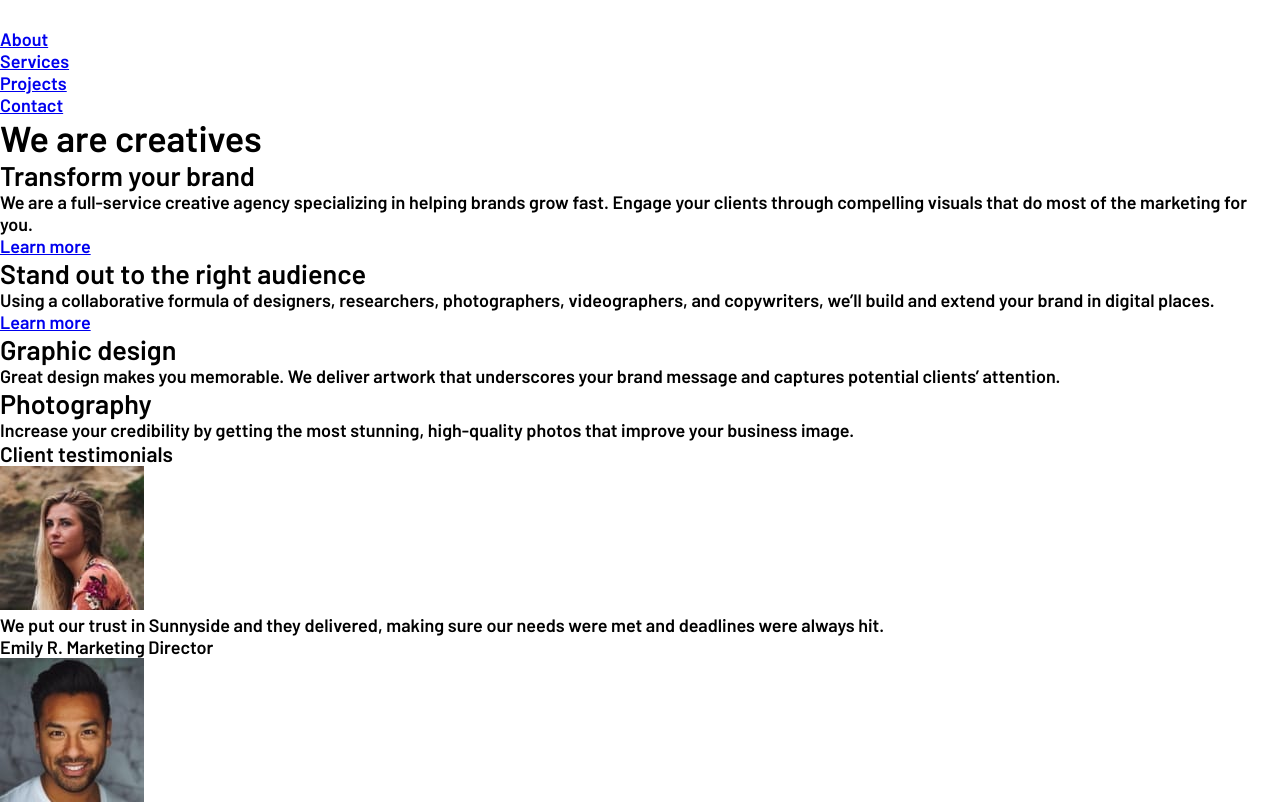
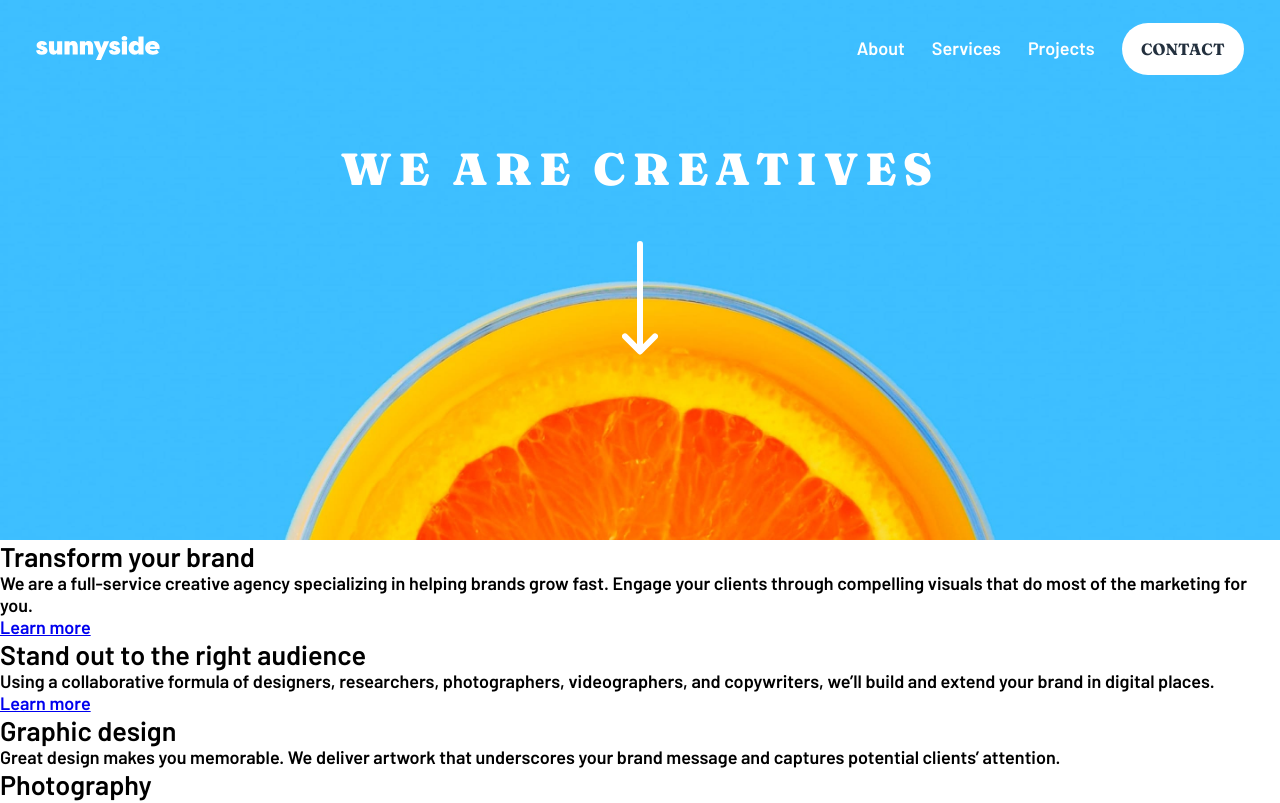
Before and after one commit to NahuelEF/sunnyside-agency-landing-page, a plain HTML site: page index.html in a window 1280 px wide. Shown: the top 803 px of the page. Drawn offline with Linux system fonts and the light colour scheme.

Commit message:
Add: style header desktop

```diff
--- a/index.html
+++ b/index.html
@@ -24,27 +24,28 @@
   </head>
   <body>
     <header class="header">
-      <img src="./images/logo.svg" alt="Logo" />
       <nav class="nav">
-        <ul class="list">
-          <li class="item">
-            <a class="link" href="#about"> About </a>
+        <img src="./images/logo.svg" alt="Logo" />
+        <ul class="nav__list">
+          <li class="nav__item">
+            <a class="nav__link" href="#about"> About </a>
           </li>
-          <li class="item">
-            <a class="link" href="#services"> Services </a>
+          <li class="nav__item">
+            <a class="nav__link" href="#services"> Services </a>
           </li>
-          <li class="item">
-            <a class="link" href="#projects"> Projects </a>
+          <li class="nav__item">
+            <a class="nav__link" href="#projects"> Projects </a>
           </li>
-          <li class="item">
-            <a class="link" href="#contact"> Contact </a>
+          <li class="nav__item">
+            <a class="nav__link nav__link--bg" href="#contact"> Contact </a>
           </li>
         </ul>
       </nav>
+      <h1 class="header__title">We are creatives</h1>
+      <img src="./images/icon-arrow-down.svg" alt="" draggable="false" />
     </header>
 
     <main class="main">
-      <h1 class="title">We are creatives</h1>
       <section class="section">
         <h2 class="subtitle">Transform your brand</h2>
         <p class="paragraph">
--- a/style.css
+++ b/style.css
@@ -26,7 +26,73 @@ html {
 }
 
 body {
+  width: 100vw;
+  min-height: 100vh;
   font-weight: 600;
   font-size: 18px;
   font-family: var(--paragraph-font);
+  overflow-x: hidden;
 }
+
+.header {
+  width: 100%;
+  height: 30em;
+  padding: 2em;
+  background-image: url(./images/desktop/image-header.jpg);
+  background-repeat: no-repeat;
+  background-size: cover;
+  background-position: center;
+
+  display: flex;
+  flex-direction: column;
+  align-items: center;
+}
+
+.nav {
+  width: 100%;
+  margin-bottom: 2em;
+
+  display: flex;
+  align-items: center;
+  justify-content: space-between;
+}
+
+.nav__list {
+  list-style: none;
+  display: flex;
+  align-items: center;
+  gap: 1.5em;
+}
+
+.nav__item {
+  display: block;
+}
+
+.nav__link {
+  font-family: inherit;
+  font-weight: inherit;
+  color: var(--neutral-white);
+  text-decoration: none;
+}
+
+.nav__link--bg {
+  padding: 1em 1.2em;
+  background-color: var(--neutral-white);
+  color: var(--neutral-very-dark-desaturated-blue);
+  border-radius: 2em;
+  text-transform: uppercase;
+  font-family: var(--title-font);
+  font-weight: 700;
+  font-size: 0.9em;
+}
+
+.header__title {
+  margin: 1em 0;
+  color: var(--neutral-white);
+  text-transform: uppercase;
+  text-align: center;
+  letter-spacing: 7px;
+  font-family: var(--title-font);
+  font-size: 2.5em;
+  font-weight: 900;
+}
```
